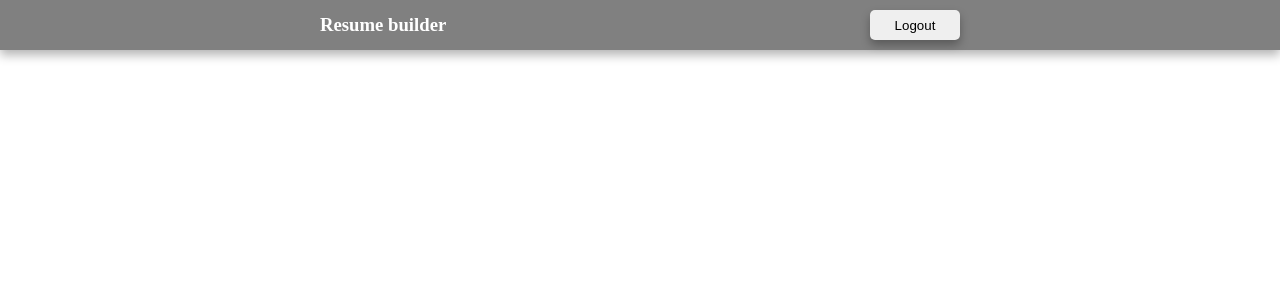
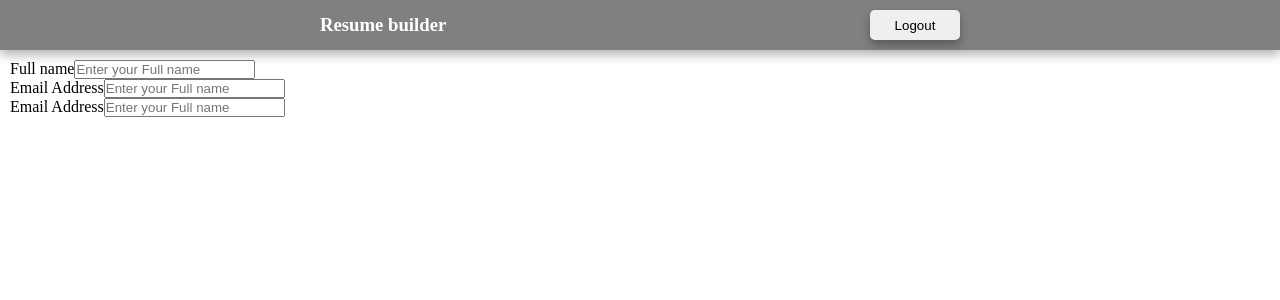
Before and after one commit to Kiran9991/Resume-builder, a React (Vite) app: page / in a window 1280 px wide. Shown: the top 300 px of the page. Built offline with nearby package versions, Linux system fonts and the light colour scheme.

Commit message:
create form

```diff
--- a/src/App.jsx
+++ b/src/App.jsx
@@ -1,10 +1,12 @@
 import './App.css'
 import Header from './components/Header'
+import ResumeForm from './pages/ResumeForm'
 
 function App() {
 
   return <>
   <Header/>
+  <ResumeForm/>
   </>
 }
 
--- /dev/null
+++ b/src/pages/ResumeForm.jsx
@@ -0,0 +1,30 @@
+import React from 'react'
+import styles from './ResumeForm.module.css';
+
+export default function ResumeForm() {
+  return (
+    <div className={styles.formContainer}>
+      <div className={styles.Container1}>
+        <form>
+            <div>
+            <label>Full name</label>
+            <input type='text' placeholder='Enter your Full name' />
+            </div>
+
+            <div>
+            <label>Email Address</label>
+            <input type='email' placeholder='Enter your Full name' />
+            </div>
+
+            <div>
+            <label>Email Address</label>
+            <input type='email' placeholder='Enter your Full name' />
+            </div>
+        </form>
+      </div>
+      <div className={styles.container2}>
+
+      </div>
+    </div>
+  )
+}
--- /dev/null
+++ b/src/pages/ResumeForm.module.css
@@ -0,0 +1,19 @@
+.formContainer{
+    height: 100%;
+    width: 100%;
+    margin: 10px;
+    display: flex;
+    justify-content: space-between;
+}
+
+.container1{
+    background-color: rgb(226, 124, 124);
+    height: 100%;
+    width: 50%;
+}
+
+.container2{
+    height: fit-content;
+    width: 50%;
+    background-color: white;
+}
```
